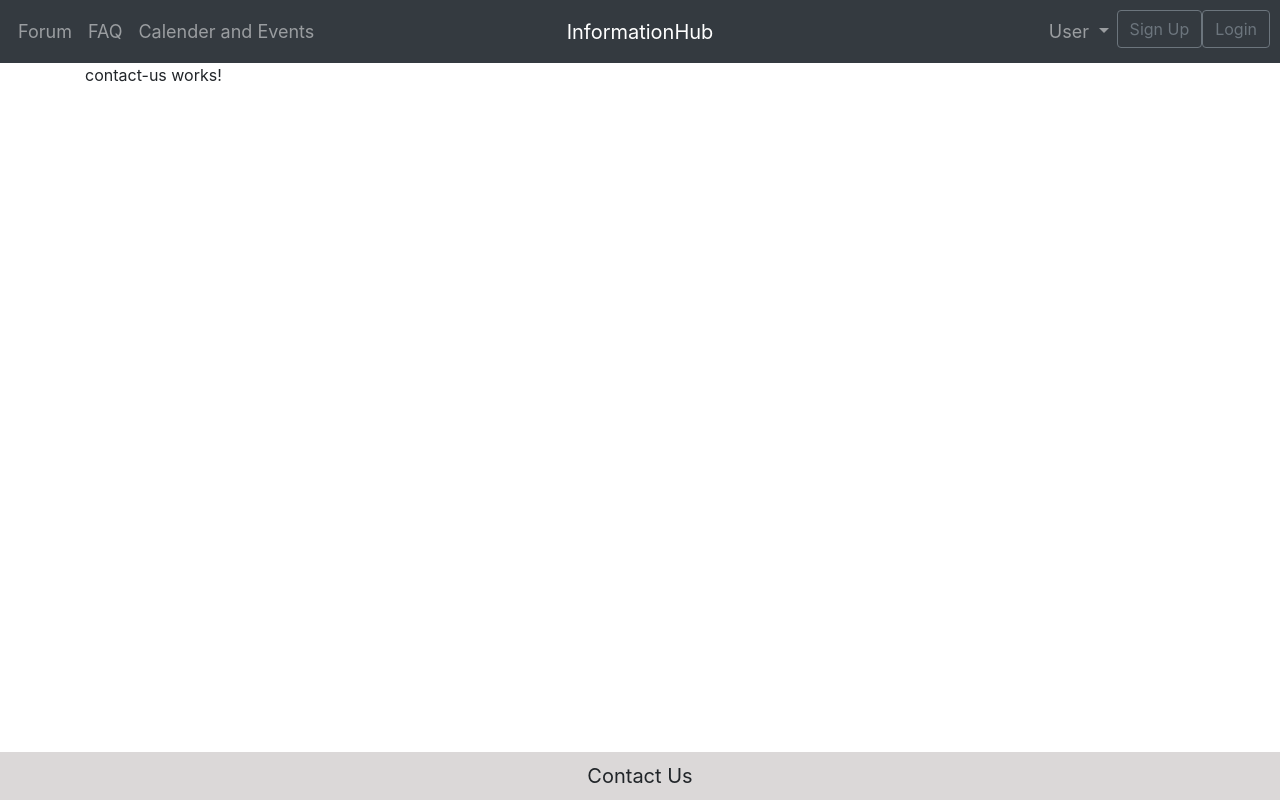
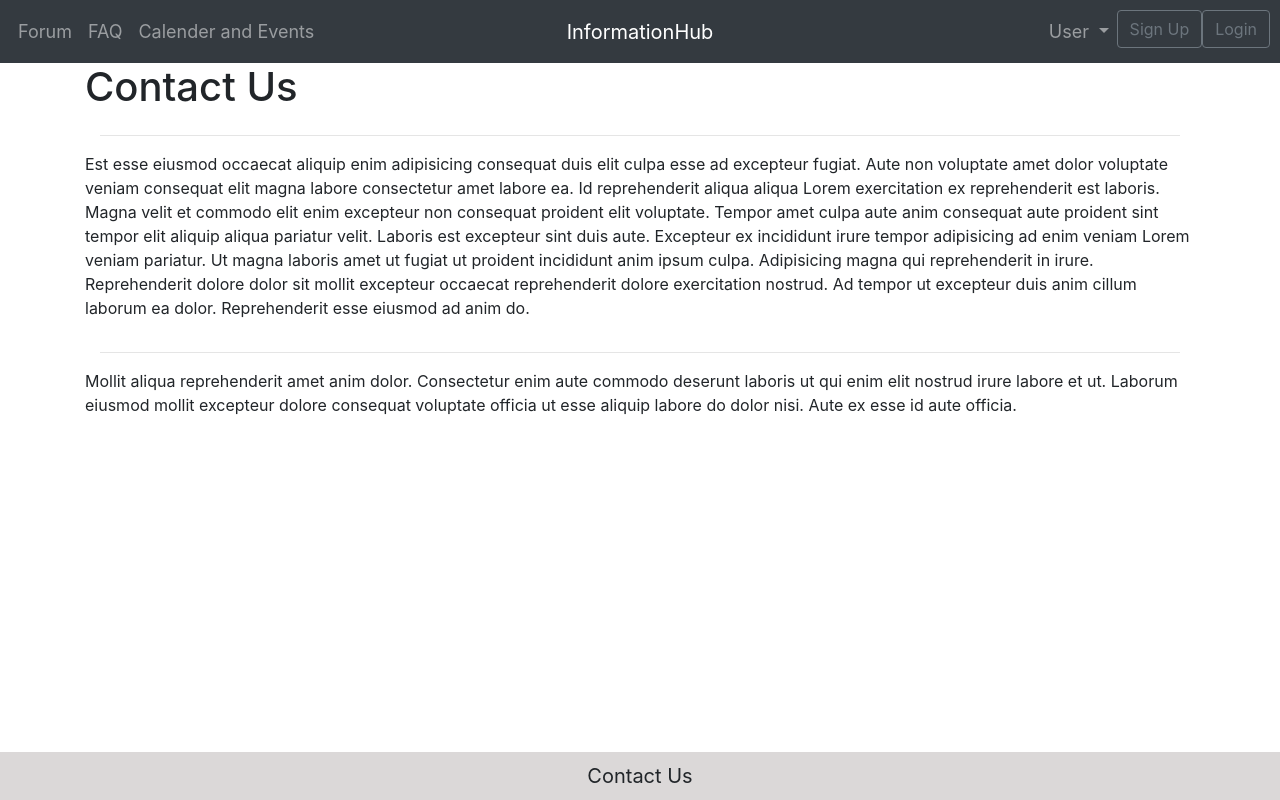
Before and after one commit to cmsalser/Information-Hub, an Angular app in the folder src/main/front-end/: page /contact-us in a window 1280 px wide. Built offline with nearby package versions, Linux system fonts and the light colour scheme.

Commit message:
Tidy up of App Component

```diff
--- a/src/main/front-end/src/app/contact-us/contact-us.component.html
+++ b/src/main/front-end/src/app/contact-us/contact-us.component.html
@@ -1 +1,28 @@
-<p>contact-us works!</p>
+<div class="container">
+    <div class="row">
+        <h1>Contact Us</h1>
+    </div>
+    <hr>
+    <div class="row">
+        <p>Est esse eiusmod occaecat aliquip enim adipisicing consequat duis elit culpa esse ad excepteur fugiat. Aute
+            non voluptate amet dolor voluptate veniam consequat elit magna labore consectetur amet labore ea. Id
+            reprehenderit aliqua aliqua Lorem exercitation ex reprehenderit est laboris. Magna velit et commodo elit
+            enim excepteur non consequat proident elit voluptate. Tempor amet culpa aute anim consequat aute proident
+            sint tempor elit aliquip aliqua pariatur velit.
+
+            Laboris est excepteur sint duis aute. Excepteur ex incididunt irure tempor adipisicing ad enim veniam Lorem
+            veniam pariatur. Ut magna laboris amet ut fugiat ut proident incididunt anim ipsum culpa. Adipisicing magna
+            qui reprehenderit in irure. Reprehenderit dolore dolor sit mollit excepteur occaecat reprehenderit dolore
+            exercitation nostrud. Ad tempor ut excepteur duis anim cillum laborum ea dolor. Reprehenderit esse eiusmod
+            ad anim do.
+        </p>
+    </div>
+    <hr>
+    <div class="row">
+        <p>
+            Mollit aliqua reprehenderit amet anim dolor. Consectetur enim aute commodo deserunt laboris ut qui enim elit
+            nostrud irure labore et ut. Laborum eiusmod mollit excepteur dolore consequat voluptate officia ut esse
+            aliquip labore do dolor nisi. Aute ex esse id aute officia.
+        </p>
+    </div>
+</div>
```
Also changed, not shown: src/main/front-end/src/app/app.component.html (+2 -73 lines).
